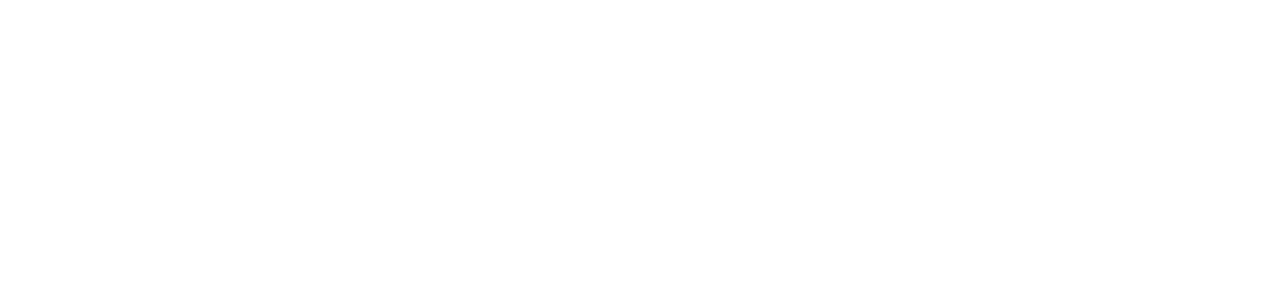
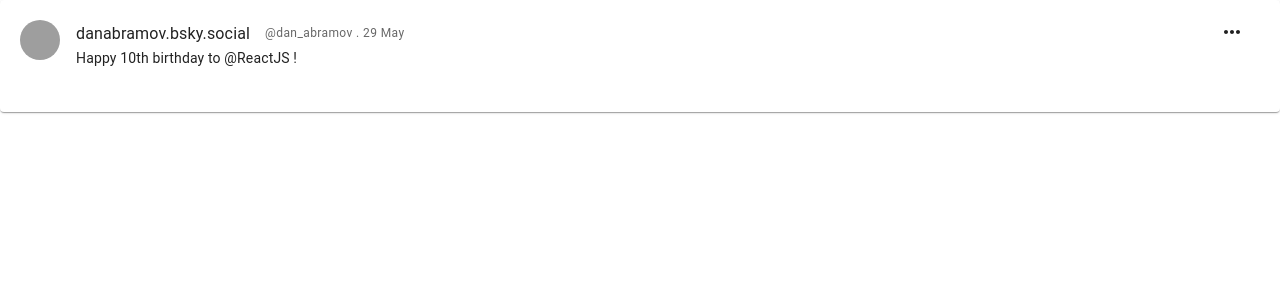
Before and after one commit to MustafaIrshaidd/react-twitter-homepage, a React (Create React App) app: page / in a window 1280 px wide. Shown: the top 300 px of the page. Built offline with nearby package versions, Linux system fonts and the light colour scheme; grey boxes are pictures that could not be loaded.

Commit message:
Implementing Post Component

```diff
--- a/src/App.js
+++ b/src/App.js
@@ -1,10 +1,10 @@
 import './App.css';
-
+import Post from './components/Post';
 
 function App() {
   return (
     <>
-
+     <Post></Post>
     </>
   );
 }
--- /dev/null
+++ b/src/components/Post/index.jsx
@@ -0,0 +1,43 @@
+
+import * as React from 'react';
+import Box from '@mui/material/Box';
+import Card from '@mui/material/Card';
+import CardContent from '@mui/material/CardContent';
+import Typography from '@mui/material/Typography';
+import MoreHorizIcon from '@mui/icons-material/MoreHoriz';
+import { Avatar } from '@mui/material';
+
+const Post = () => {
+
+    return (
+        <Card sx={{ display: 'flex', padding: '20px 20px' }}>
+            <Avatar alt="Remy Sharp" src="/assets/images/personalPhoto.jpeg" />
+            <Box sx={{ display: 'flex', flexDirection: 'column' }} width={"100%"}>
+                <CardContent sx={{ flex: '1 0 auto', paddingTop: "0px" }}>
+                    <Box sx={{ display: 'flex', justifyContent: 'space-between' }} width={"100%"}>
+                        <Box sx={{ display: 'flex', gap: "15px", alignItems: "center" }}>
+                            <Typography component="div" variant="subtitle1">
+                                danabramov.bsky.social
+                            </Typography>
+                            <Typography component="div" color="text.secondary" variant="caption">
+                                @dan_abramov . 29 May
+                            </Typography>
+                            <Typography component="div" color="text.secondary" variant="caption">
+
+                            </Typography>
+                        </Box>
+                        <MoreHorizIcon />
+                    </Box>
+                    <Typography variant="body2" color="text.primary" component="div">
+                        Happy 10th birthday to @ReactJS !
+                    </Typography>
+                    <Box sx={{ display: 'flex' }}>
+
+                    </Box>
+                </CardContent>
+            </Box>
+        </Card>
+    )
+}
+
+export default Post
```
Also changed, not shown: public/assets/images/mGk4UbnG_400x400.jpeg (renamed from public/assets/images/personalPhoto.jpeg).
